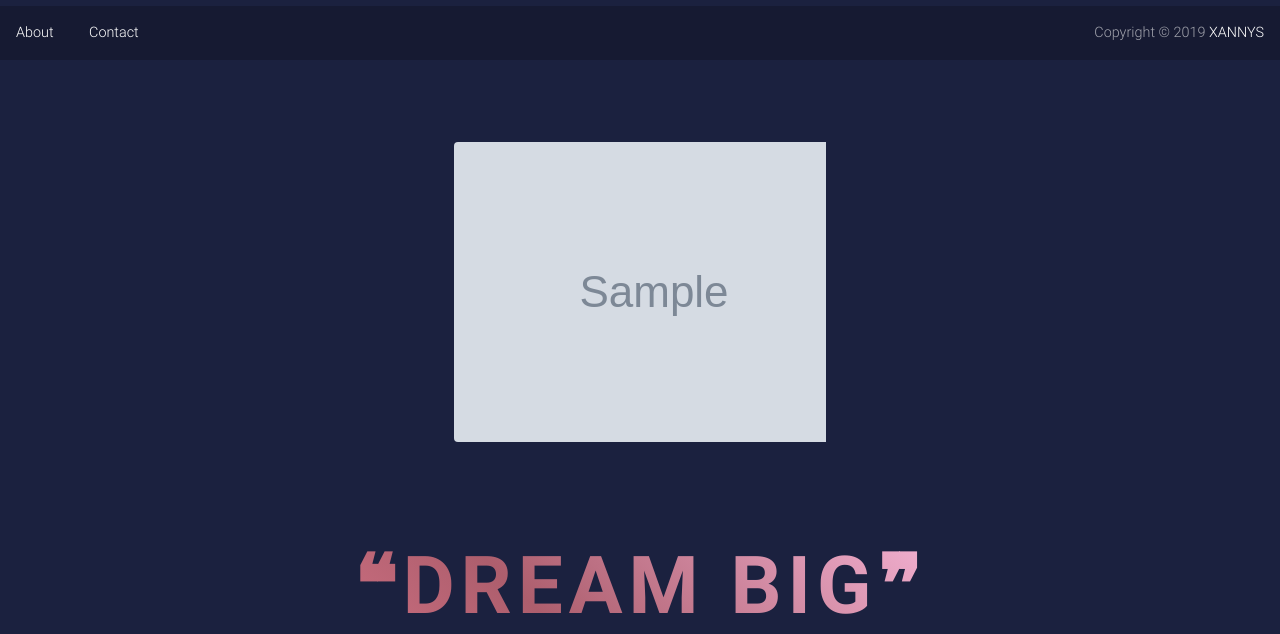
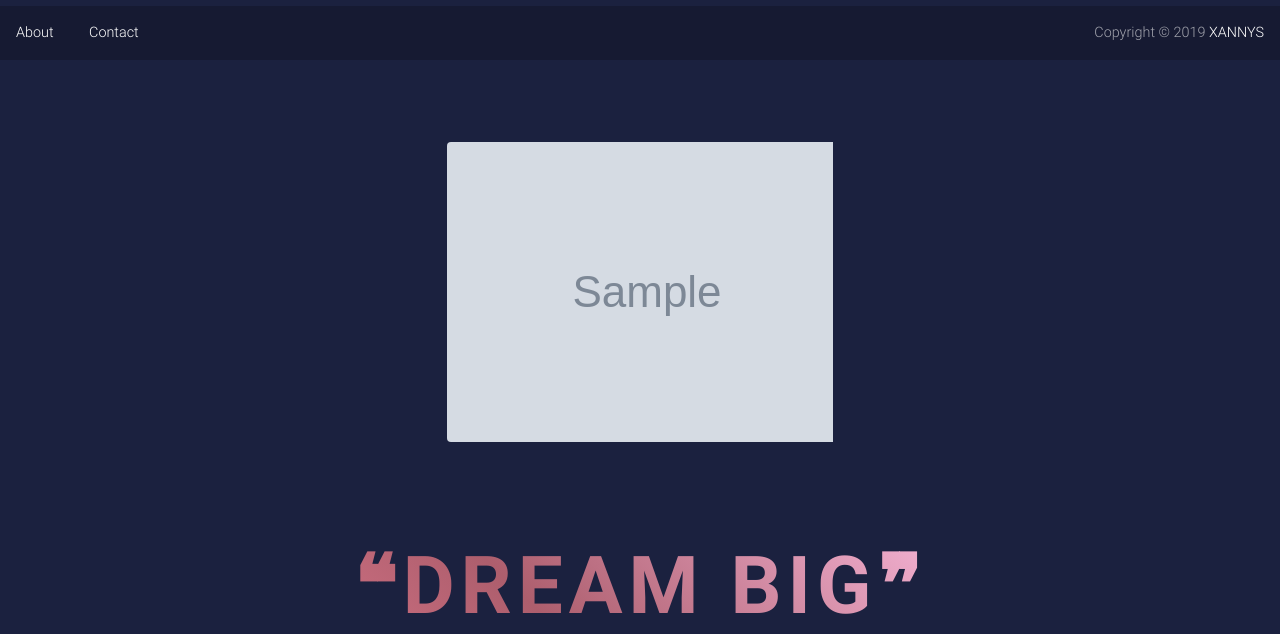
Before and after one commit to HooriaHIC/Xannys, a Django app: page / in a window 1280 px wide. Shown: the part 740-1374 px from the top of the page. Run offline with Django 3.2, Linux system fonts and the light colour scheme; tables that the repository leaves empty hold one stand-in row (values such as "Sample post"); grey boxes marked "Sample" are stand-in pictures; some libraries are stand-ins or nearby versions; some web fonts are replaced.

Commit message:
some more changes

```diff
--- a/templates/home.html
+++ b/templates/home.html
@@ -100,7 +100,7 @@
     </div>
 
     <div class="container-fluid  justify-content-md-center">
-      <div class="row mt-5 mb-5 ml-2 mr-2  justify-content-md-center">
+      <div class="row mt-5 mb-5  justify-content-md-center">
         {% for every in object_list %}
         <div class="col-sm-4 mt-5 mb-5 p-auto">
           <!--Zoom effect-->
```
